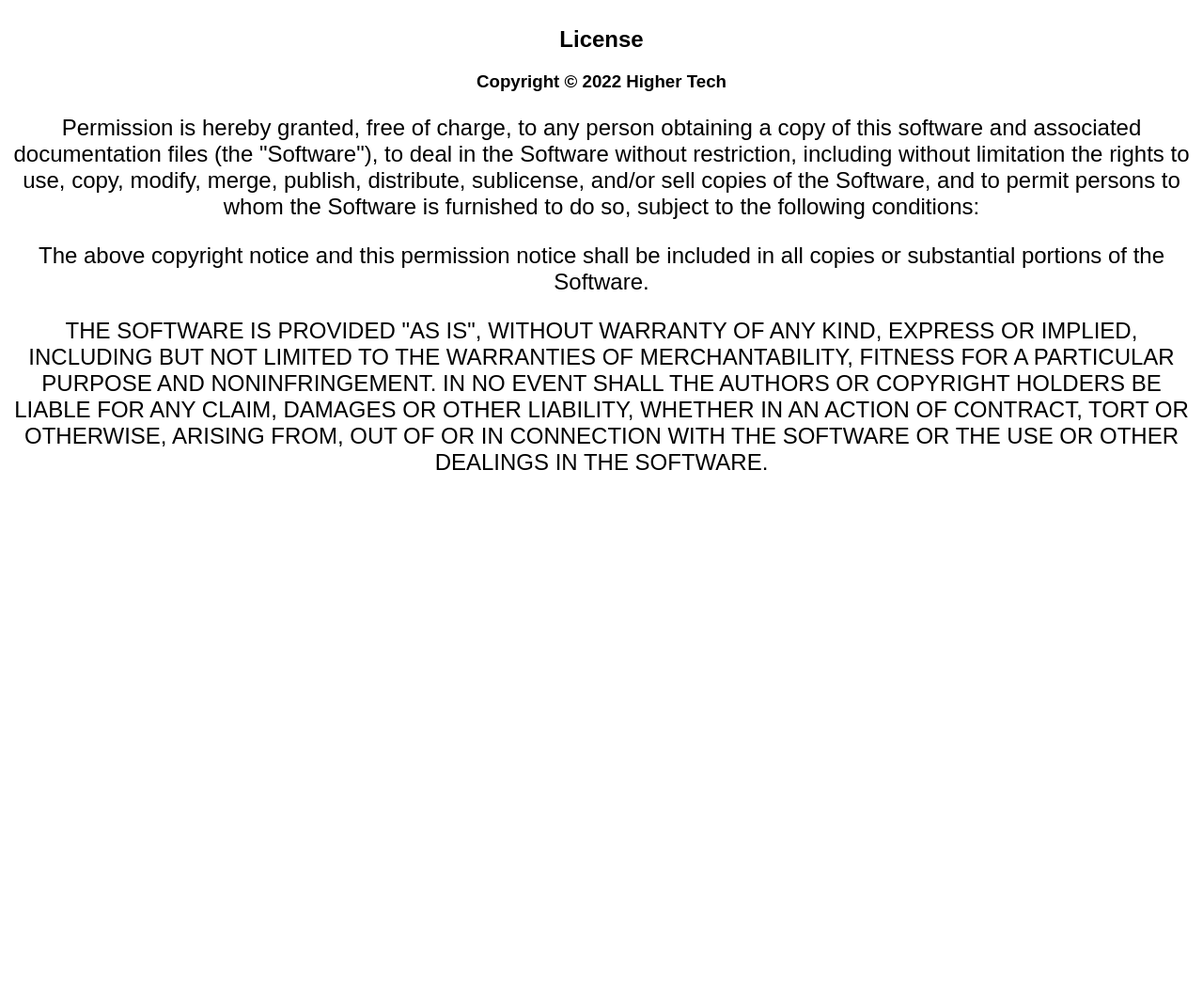
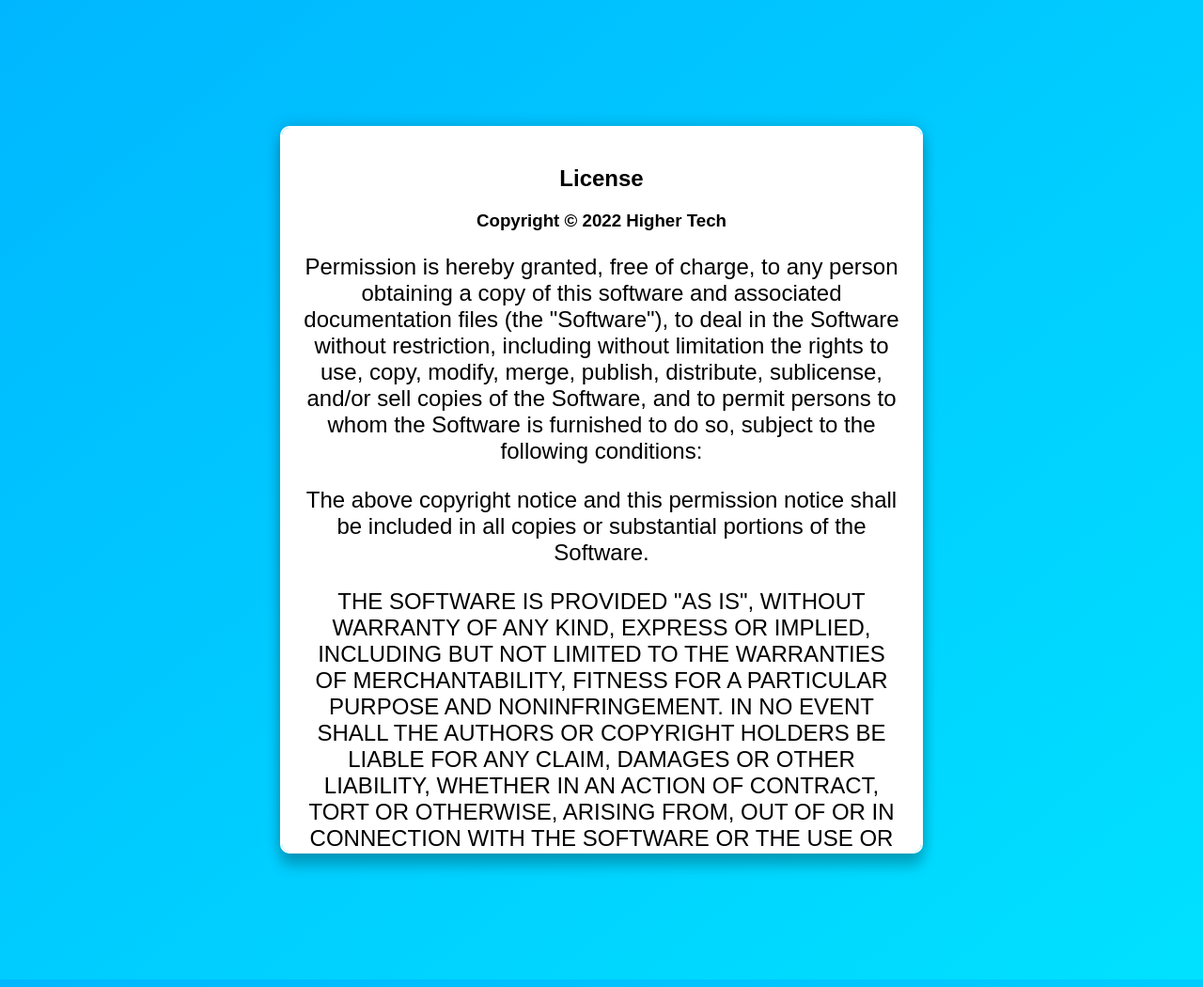
Before and after one commit to HigheriTech/HigheriTech.github.io, a PHP site: page /LICENSE.html in a window 1280 px wide. Shown: the whole page at 94% size. Before the commit the page ends 500 px from the top, so only its background shows below. Run offline with PHP 8.4, Linux system fonts and the light colour scheme.

Commit message:
Update style.css

```diff
--- a/style.css
+++ b/style.css
@@ -1,16 +1,26 @@
 * {
+  color: #000000;
   text-decoration: none;
   font-family: 'Microsoft YaHei UI', Arial;
 }
 
+html {
+  background-image: linear-gradient(to bottom right, #00b7ff, #00e1ff);
+}
+
+html,
+body {
+  width: 100%;
+  height: 100%;
+  overflow: hidden;
+}
+
 a.link {
-  color: "#0078d7";
+  color: #0091ff;
 }
 
 .left {
-
-
-text-align: left;
+  text-align: left;
 }
 
 .right {
@@ -28,9 +38,7 @@ span {
 }
 
 a.on {
-  color:
-
-green;
+  color: green;
 }
 
 a.off {
@@ -38,20 +46,30 @@ a.off {
 }
 
 #main {
-
+  /* 圆角 */
+  border-radius: 10px;
+  border: 2px solid #FFFFFF;
+  padding: 20px;
 
   /* 绝对居中 */
-
+  width: 50%;
+  height: 70%;
+  position: absolute;
+  left: 0;
+  top: 0;
+  right: 0;
+  bottom: 0;
+  margin: auto;
 
   background-color: #FFFFFF;
   text-align: center;
 
   /* 滚动条 */
+  overflow: auto;
 
-
-overflow: auto;
-
-
+  /* 阴影 */
+  box-shadow: 0 14px 14px 0 rgba(0, 0, 0, 0.2), 0 0px 16px 0 rgba(0, 0, 0, 0.19);
+}
 
 #main.mobile {
   width: 100%;
@@ -60,9 +78,7 @@ overflow: auto;
   top: 0px;
   left: 0px;
   box-shadow: none;
-
-
- border: none;
+  border: none;
 }
 
 /* 深色模式适配 */
```
